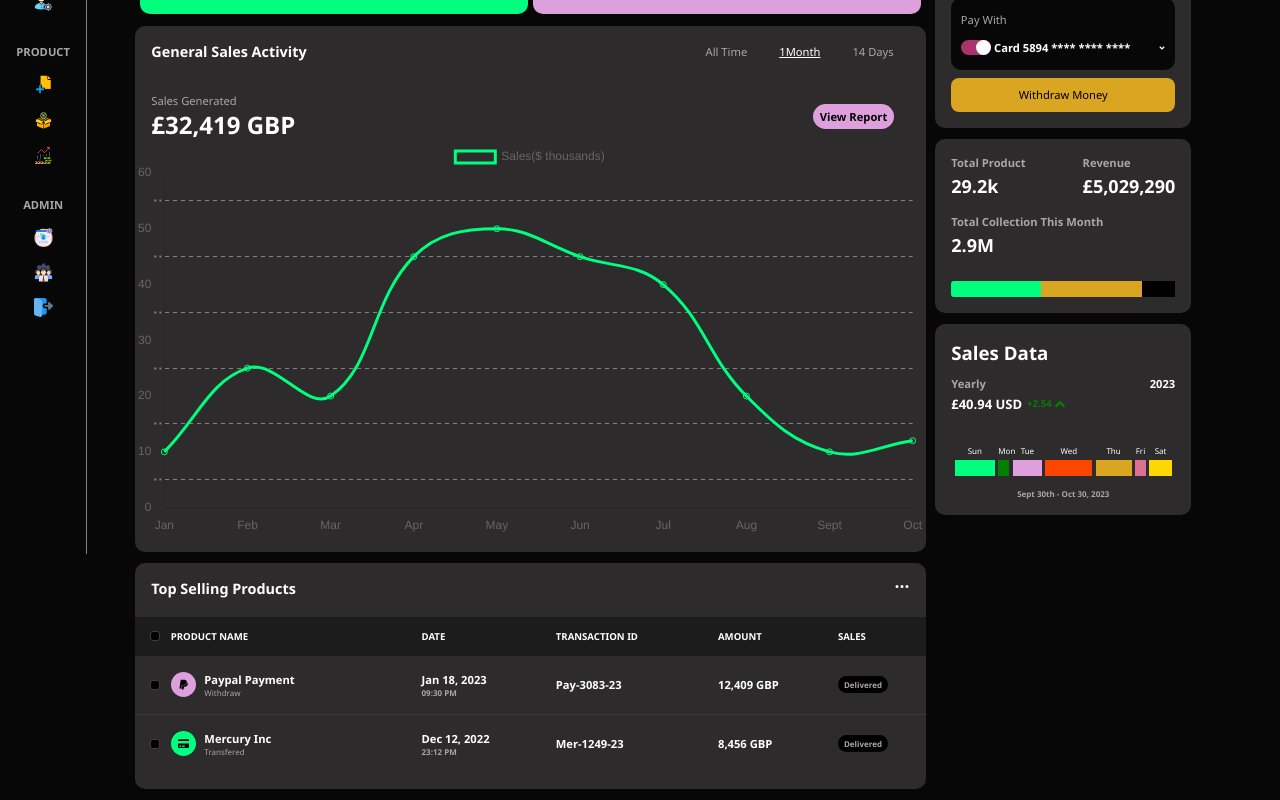
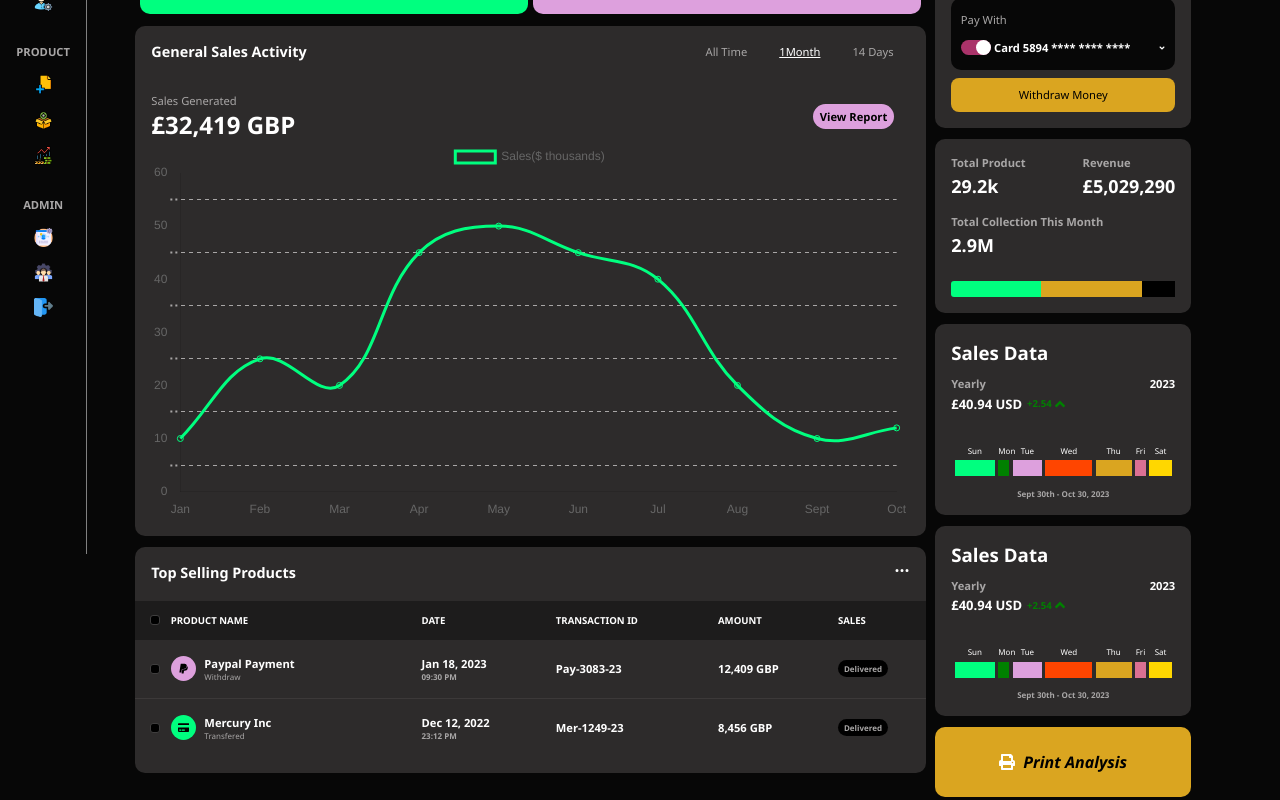
Before and after one commit to DevAdedoyin/monify, a React (Create React App) app: page / in a window 1280 px wide. Shown: the part 246-1046 px from the top of the page. Built offline with nearby package versions, Linux system fonts and the light colour scheme.

Commit message:
Right Hand Side Network

```diff
--- a/src/components/OverviewTabContent/LeftHandSide/SalesActivity/SalesChart.module.css
+++ b/src/components/OverviewTabContent/LeftHandSide/SalesActivity/SalesChart.module.css
@@ -1,6 +1,7 @@
 .salesChartContainer {
-    width: "100%";
+    width: "95%";
     height: 300;
     display: "flex";
     background-color: transparent;
+    padding: 0rem 1rem;
 }
--- a/src/components/OverviewTabContent/LeftHandSide/SalesActivity/SalesChart.tsx
+++ b/src/components/OverviewTabContent/LeftHandSide/SalesActivity/SalesChart.tsx
@@ -40,20 +40,21 @@ const options = {
     x: {
       grid: {
         display: false,
-      },
+          },
+
     },
 
     y: {
       border: { dash: [4, 4] },
       grid: {
-        color: "grey",
+        color: "rgb(168, 166, 166)",
         tickWidth: 2,
         tickBorderDash: [2, 3],
         tickLength: 10,
         offset: true,
       },
       //   borderDash: [10, 10],
-      beginAtZero: true, // Start the Y-axis at zero
+      beginAtZero: true,
     },
   },
 };
--- a/src/components/OverviewTabContent/RightHandSide/RightHandSide.module.css
+++ b/src/components/OverviewTabContent/RightHandSide/RightHandSide.module.css
@@ -1,4 +1,24 @@
 .rhsContainer {
     width: 20%;
     margin-left: 1rem;
+    /* display: flex;
+    flex-direction: column;
+    justify-content: space-between; */
 }
+
+.analyseButtonContainer {
+    background-color: goldenrod;
+    display: flex;
+    justify-content: center;
+    align-items: center;
+    padding: 1.5rem;
+    border-radius: 10px;
+}
+
+.printTxt {
+    background-color: transparent;
+    color: black;
+    font-weight: 600;
+    font-style: italic;
+    margin-left: 0.5rem;
+}
--- a/src/components/OverviewTabContent/RightHandSide/RightHandSide.tsx
+++ b/src/components/OverviewTabContent/RightHandSide/RightHandSide.tsx
@@ -3,6 +3,8 @@ import Payment from "./Payment/Payment";
 import rhsStyle from "./RightHandSide.module.css";
 import Revenue from "./Revenue/Revenue";
 import SalesData from "./SalesData/SalesData";
+import { Button } from "@material-ui/core";
+import { FaPrint } from "react-icons/fa";
 
 type Props = {};
 
@@ -12,6 +14,11 @@ const RightHandSide = (props: Props) => {
       <Payment />
       <Revenue />
       <SalesData />
+      <SalesData />
+      <div className={rhsStyle.analyseButtonContainer}>
+        <FaPrint style={{ backgroundColor: "transparent" }} color="#000" />
+        <p className={rhsStyle.printTxt}>Print Analysis</p>{" "}
+      </div>
     </div>
   );
 };
--- a/src/components/OverviewTabContent/RightHandSide/SalesData/SalesData.module.css
+++ b/src/components/OverviewTabContent/RightHandSide/SalesData/SalesData.module.css
@@ -2,6 +2,7 @@
     background-color: var(--grey);
     padding: 1rem;
     border-radius: 10px;
+    margin-bottom: 0.7rem;
 }
 
 .salesDataTxt {
```
Also changed, not shown: src/components/OverviewTabContent/LeftHandSide/SalesActivity/SalesActivityTab.module.css (line endings or trailing spaces).
